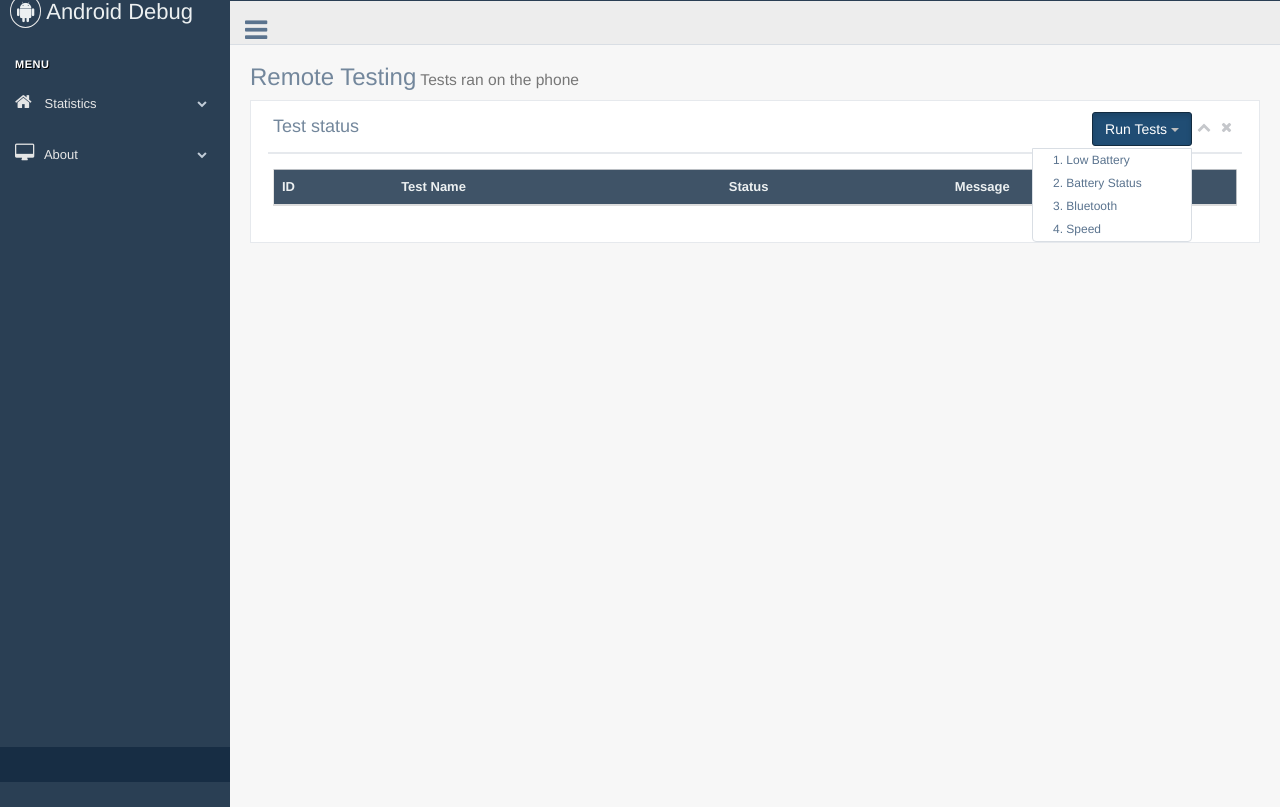
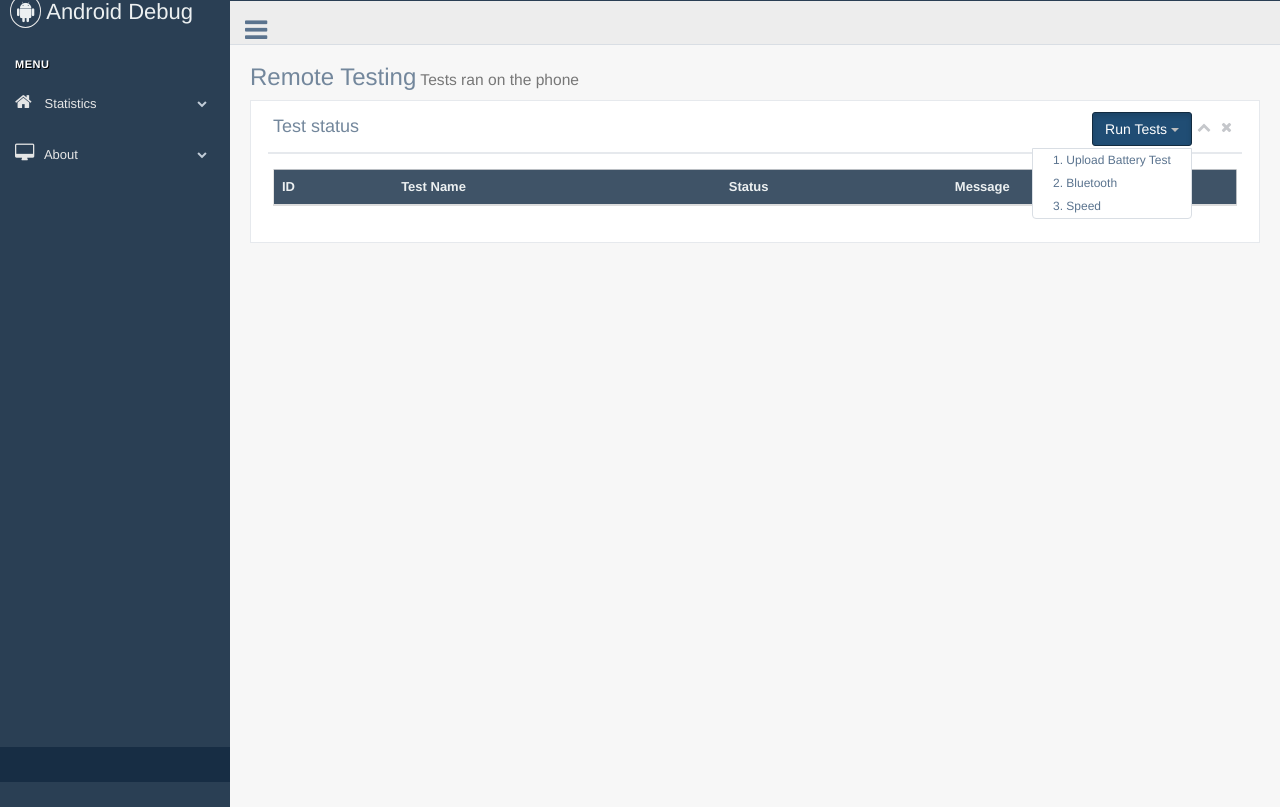
Before and after one commit to ahsendinc/androidhackers, a Django app: page /app/dashboard/test/ in a window 1280 px wide, after a click on "Run Tests". Shown: the part 18-825 px from the top of the page. Run offline with Django 3.2, Linux system fonts and the light colour scheme; data that the repository does not hold is empty; some libraries are stand-ins or nearby versions; some web fonts are replaced.

Commit message:
Changed the name of the test

```diff
--- a/app/templates/project_details.html
+++ b/app/templates/project_details.html
@@ -157,7 +157,7 @@
                           <div class="panel-body">
                             <p>
                             </p>
-                            It is good practice to test software in extreme conditions, but it is generally undesirable to actually cause these conditions. We can mimic these types of situations (low battery, high temerature, etc.). We test that certain conditions cause different behavior for our program. For example, in low battery situations we send debug data less frequently and we test that it acutally does. We display whether these tests pass/fail for our application.
+                            It is good practice to test software in extreme conditions, but it is generally undesirable to actually cause these conditions. We can mimic these types of situations (low battery, high temperature, etc.). We test that certain conditions cause different behavior for our program. For example, in low battery situations we want to send debug information less frequently. We implemented a test- Upload Battery Test, that checks whether or not this is actually the case. This test sets the battery level to high and low, and checks to make sure that the alarm manager is sending data at the appropriate times. When the phone has low battery under 20%, debug data is sent every 10 minutes.
                           </div>
                         </div>
                       </div>
--- a/app/templates/remote_testing.html
+++ b/app/templates/remote_testing.html
@@ -139,14 +139,14 @@
                     <button data-toggle="dropdown" class="btn btn-primary dropdown-toggle btn-md" type="button" aria-expanded="false">Run Tests <span class="caret"></span>
                     </button>
                     <ul role="menu" class="dropdown-menu">
-                      <li><a href="runbattery">1. Low Battery</a>
+                      <li><a href="runbattery">1. Upload Battery Test</a>
                       </li>
-                      <li><a href="runbatterystatus">2. Battery Status</a>
-                      </li>
-                      <li><a href="runbluetooth">3. Bluetooth</a>
+                      <!-- <li><a href="runbatterystatus">2. Battery Status</a>
+                      </li> -->
+                      <li><a href="runbluetooth">2. Bluetooth</a>
                       </li>
                       <li></li>
-                      <li><a href="runspeed">4. Speed</a>
+                      <li><a href="runspeed">3. Speed</a>
                       </li>
                     </ul>
                     </div> </li>
--- a/app/views.py
+++ b/app/views.py
@@ -82,6 +82,8 @@ def indexcpu(request):
 		lastload3 = CPULoad3.objects.all()[CPULoad3.objects.count()-1].value
 
 
+		daycpuquery = CPUTotal.objects.filter()
+
 		return render(request, 'cpu.html',{'lasthealth':lasthealth, 'laststatus':laststatus, 'lastlevel':lastlevel,'lasttemperature':lasttemperature/10,'lastcpu':lastcpu, 'lastram':lastramfree/1000, 'cpuhog1':lastcpuhog1, 'cpuhog2':lastcpuhog2, 'cpuhog3':lastcpuhog3, 'cpuhog4':lastcpuhog4, 'cpuhog5':lastcpuhog5, 'lastramfree':lastramfree, 'lastramused':lastramused, 'lastramtotal':lastramtotal, 'ramfree_percent':ramfree_percent, 'ramused_percent':ramused_percent, 'lastload1':lastload1, 'lastload2':lastload2, 'lastload3':lastload3})
 	else:
 	    return HttpResponse("Hello! You're at the Android Diagnosis index. Not allowed action.")
@@ -124,6 +126,7 @@ def gettestinfo(request):
 
 	else:
 		return HttpResponse("action not allowed.")
+
 @csrf_exempt
 @api_view(['POST'])
 def posttestinfo(request):
@@ -137,9 +140,11 @@ def posttestinfo(request):
 	else:
 		return HttpResponse("not allowed action")
 
+##UPLOAD BATTERY TEST buna cevir test name i
+
 def runbattery(request):
 	if request.method == "GET":
-		test = TestInfo.objects.create(idnum=TestInfo.objects.count()+1, name = "Low Battery", status = "Pending", message="...")
+		test = TestInfo.objects.create(idnum=TestInfo.objects.count()+1, name = "Upload Battery Test", status = "Pending", message="...")
 		test.save()
 		return HttpResponseRedirect("..")
 
```
